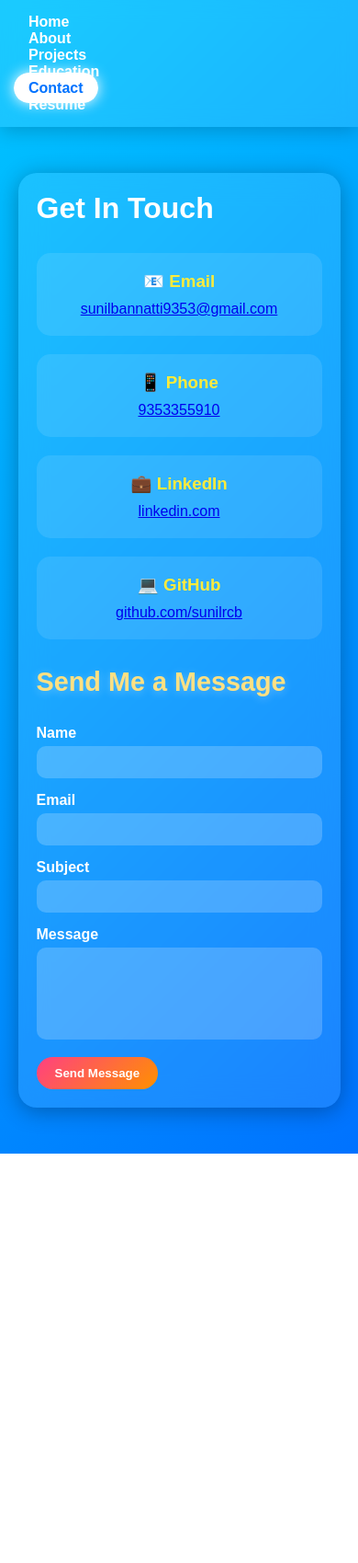
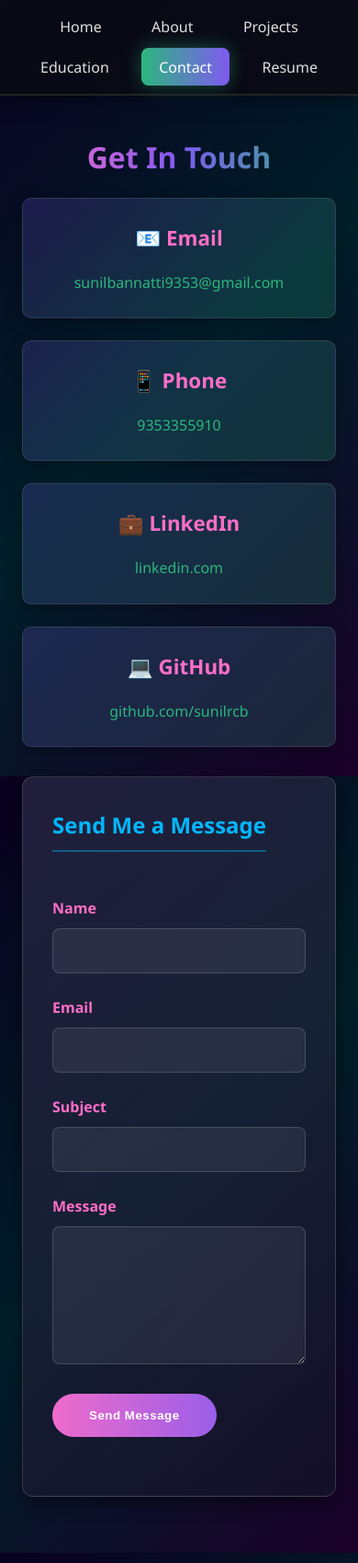
Before and after one commit to sunilrcb/web2025, a plain HTML site: page contact.html in a window 390 px wide. Shown: the whole page at 92% size. Before the commit the page ends 1254 px from the top, so only its background shows below. Drawn offline with Linux system fonts and the light colour scheme.

Commit message:
Update style.css

```diff
--- a/style.css
+++ b/style.css
@@ -1,285 +1,285 @@
-/* ---------- Global Reset ---------- */
+/* Reset & Base */
 * {
   margin: 0;
   padding: 0;
   box-sizing: border-box;
-  font-family: "Poppins", sans-serif;
 }
 
 body {
-  background: linear-gradient(135deg, #00c6ff, #0072ff);
-  color: #fff;
+  font-family: 'Poppins', 'Segoe UI', Tahoma, Geneva, Verdana, sans-serif;
+  background: linear-gradient(135deg, #0a001f, #001f29, #1a0029);
+  color: #f1f3f6;
+  line-height: 1.7;
   min-height: 100vh;
+  background-attachment: fixed;
+  overflow-x: hidden;
 }
 
-/* ---------- Navbar ---------- */
+/* Navigation */
 nav {
-  background: rgba(255, 255, 255, 0.1);
-  backdrop-filter: blur(10px);
-  padding: 15px 0;
-  box-shadow: 0 4px 20px rgba(0, 0, 0, 0.2);
+  background: rgba(10, 10, 20, 0.9);
+  padding: 1rem 0;
   position: sticky;
   top: 0;
-  z-index: 1000;
+  z-index: 999;
+  box-shadow: 0 0 20px rgba(0, 0, 0, 0.6);
+  border-bottom: 2px solid #222;
+  backdrop-filter: blur(8px);
 }
 
 nav ul {
+  list-style: none;
   display: flex;
   justify-content: center;
-  list-style: none;
+  gap: 2rem;
   flex-wrap: wrap;
 }
 
-nav ul li {
-  margin: 0 15px;
-}
-
 nav ul li a {
+  position: relative;
+  color: #e0e0e0;
   text-decoration: none;
-  color: #fff;
-  font-weight: 600;
-  padding: 8px 16px;
-  border-radius: 30px;
+  font-weight: 500;
+  padding: 0.6rem 1.2rem;
+  border-radius: 8px;
   transition: all 0.3s ease;
 }
 
-nav ul li a:hover,
-nav ul li a.active {
-  background: #fff;
-  color: #0072ff;
-  box-shadow: 0 0 15px #fff;
+nav ul li a:hover {
+  color: #fff;
+  background: linear-gradient(90deg, #7f5af0, #2cb67d);
+  box-shadow: 0 0 15px rgba(127, 90, 240, 0.4);
 }
 
-/* ---------- Container ---------- */
-.container {
-  width: 90%;
-  max-width: 1000px;
-  margin: 50px auto;
-  background: rgba(255, 255, 255, 0.1);
-  border-radius: 20px;
-  padding: 40px;
-  backdrop-filter: blur(15px);
-  box-shadow: 0 4px 25px rgba(0, 0, 0, 0.3);
+nav ul li a.active {
+  color: #fff;
+  background: linear-gradient(90deg, #2cb67d, #7f5af0);
+  box-shadow: 0 0 20px rgba(44, 182, 125, 0.4);
 }
 
-/* ---------- Hero Section ---------- */
+/* Container */
+.container {
+  max-width: 1200px;
+  margin: 0 auto;
+  padding: 2.5rem 1.5rem;
+  animation: fadeIn 0.8s ease-in;
+}
+
+@keyframes fadeIn {
+  from { opacity: 0; transform: translateY(20px); }
+  to { opacity: 1; transform: translateY(0); }
+}
+
+/* Typography */
+h1, h2, h3 {
+  text-align: center;
+  font-weight: 600;
+  margin-bottom: 1rem;
+}
+
+h1 {
+  font-size: 2.8rem;
+  background: linear-gradient(90deg, #ff6ec7, #7f5af0, #2cb67d);
+  -webkit-background-clip: text;
+  -webkit-text-fill-color: transparent;
+}
+
+h2 {
+  color: #00b7ff;
+  border-bottom: 2px solid rgba(0, 183, 255, 0.4);
+  display: inline-block;
+  padding-bottom: 0.4rem;
+}
+
+h3 {
+  color: #ff6ec7;
+  font-size: 1.4rem;
+}
+
+/* Hero Section */
 .hero {
   text-align: center;
-  margin-bottom: 40px;
-}
-
-.hero h1 {
-  font-size: 2.5em;
-  color: #fff;
-  text-shadow: 0 3px 10px rgba(0, 0, 0, 0.3);
+  padding: 4rem 2rem;
+  background: linear-gradient(135deg, rgba(127, 90, 240, 0.2), rgba(44, 182, 125, 0.15));
+  border-radius: 20px;
+  border: 1px solid rgba(255, 255, 255, 0.1);
+  box-shadow: 0 8px 30px rgba(0, 0, 0, 0.4);
+  margin-bottom: 3rem;
 }
 
 .hero p {
-  font-size: 1.1em;
-  margin-top: 10px;
-  color: #f0f0f0;
+  font-size: 1.2rem;
+  color: #cfd2ff;
 }
 
-/* ---------- Bio Section ---------- */
-.bio-section {
-  margin-top: 30px;
+/* Card / Section Base */
+.bio-section, .resume-section, .education-section, .project-card {
+  background: linear-gradient(145deg, rgba(50, 50, 80, 0.6), rgba(20, 20, 40, 0.7));
+  padding: 2rem;
+  border-radius: 12px;
+  border: 1px solid rgba(255, 255, 255, 0.15);
+  margin-bottom: 2rem;
+  box-shadow: 0 6px 20px rgba(0, 0, 0, 0.5);
+  transition: transform 0.3s ease, box-shadow 0.3s ease;
 }
 
-.bio-section h2 {
-  color: #ffe082;
-  margin-bottom: 15px;
-  font-size: 1.8em;
-  text-shadow: 0 2px 10px rgba(255, 255, 255, 0.3);
+.bio-section:hover,
+.project-card:hover {
+  transform: translateY(-5px);
+  box-shadow: 0 10px 30px rgba(127, 90, 240, 0.4);
 }
 
-.bio-section p {
-  line-height: 1.6;
-  color: #f0f0f0;
-}
-
-/* ---------- Skills ---------- */
+/* Skills */
 .skills {
   display: flex;
   flex-wrap: wrap;
-  gap: 10px;
-  margin-top: 20px;
+  gap: 0.8rem;
+  justify-content: center;
 }
 
 .skill-tag {
-  background: linear-gradient(135deg, #ff4081, #ff9100);
+  background: linear-gradient(135deg, #7f5af0, #00b7ff);
   color: #fff;
-  padding: 8px 15px;
-  border-radius: 30px;
-  font-size: 0.9em;
+  padding: 0.5rem 1rem;
+  border-radius: 25px;
+  border: none;
+  font-size: 0.9rem;
+  box-shadow: 0 0 10px rgba(0, 183, 255, 0.3);
   transition: transform 0.3s ease;
 }
 
 .skill-tag:hover {
   transform: scale(1.1);
+  box-shadow: 0 0 15px rgba(127, 90, 240, 0.5);
 }
 
-/* ---------- Project Section ---------- */
+/* Projects */
 .project-grid {
   display: grid;
-  grid-template-columns: repeat(auto-fit, minmax(250px, 1fr));
-  gap: 25px;
-  margin-top: 30px;
-}
-
-.project-card {
-  background: rgba(255, 255, 255, 0.15);
-  border-radius: 20px;
-  padding: 20px;
-  transition: all 0.3s ease;
-  cursor: pointer;
-  box-shadow: 0 4px 15px rgba(0, 0, 0, 0.2);
-}
-
-.project-card:hover {
-  background: rgba(255, 255, 255, 0.25);
-  transform: translateY(-5px);
+  grid-template-columns: repeat(auto-fit, minmax(300px, 1fr));
+  gap: 2rem;
+  margin-top: 2rem;
 }
 
 .project-card h3 {
-  color: #ffeb3b;
-  margin-bottom: 10px;
+  color: #00b7ff;
 }
 
-.project-card p {
-  color: #e0e0e0;
+.project-tech {
+  display: flex;
+  flex-wrap: wrap;
+  gap: 0.5rem;
 }
 
 .tech-tag {
-  display: inline-block;
-  background: #4caf50;
+  background: linear-gradient(90deg, #ff6ec7, #7f5af0);
   color: #fff;
-  padding: 5px 12px;
-  border-radius: 15px;
-  margin: 5px 5px 0 0;
-  font-size: 0.8em;
+  padding: 0.3rem 0.8rem;
+  border-radius: 12px;
+  font-size: 0.85rem;
 }
 
-/* ---------- Timeline / Education ---------- */
-.timeline {
-  margin-top: 30px;
-  position: relative;
-  border-left: 3px solid #fff;
-  padding-left: 20px;
-}
-
-.timeline-item {
-  margin-bottom: 25px;
-}
-
-.timeline-date {
-  color: #ffcc80;
-  font-weight: bold;
-}
-
-.timeline-content h3 {
-  color: #ffeb3b;
-  margin: 8px 0;
-}
-
-/* ---------- Contact ---------- */
+/* Contact Section */
 .contact-info {
   display: grid;
-  grid-template-columns: repeat(auto-fit, minmax(220px, 1fr));
-  gap: 20px;
-  margin-top: 30px;
+  grid-template-columns: repeat(auto-fit, minmax(250px, 1fr));
+  gap: 1.5rem;
+  margin-bottom: 2rem;
 }
 
 .contact-item {
-  background: rgba(255, 255, 255, 0.1);
-  padding: 20px;
-  border-radius: 15px;
+  background: linear-gradient(135deg, rgba(127, 90, 240, 0.2), rgba(44, 182, 125, 0.2));
+  padding: 1.5rem;
+  border-radius: 10px;
+  border: 1px solid rgba(255, 255, 255, 0.1);
   text-align: center;
-  transition: transform 0.3s ease;
+  box-shadow: 0 6px 18px rgba(0, 0, 0, 0.3);
+  transition: transform 0.3s ease, box-shadow 0.3s ease;
 }
 
 .contact-item:hover {
-  transform: scale(1.05);
+  transform: translateY(-4px);
+  box-shadow: 0 8px 25px rgba(127, 90, 240, 0.4);
 }
 
-.contact-item h3 {
-  color: #ffeb3b;
-  margin-bottom: 10px;
+.contact-item a {
+  color: #2cb67d;
+  text-decoration: none;
+  font-weight: 500;
 }
 
-/* ---------- Form ---------- */
-form {
-  margin-top: 30px;
+.contact-item a:hover {
+  text-decoration: underline;
+}
+
+/* Contact Form */
+.contact-form {
+  max-width: 600px;
+  margin: 2rem auto;
 }
 
 .form-group {
-  margin-bottom: 15px;
+  margin-bottom: 1.5rem;
 }
 
 label {
   display: block;
-  margin-bottom: 5px;
-  color: #fff;
+  margin-bottom: 0.5rem;
+  color: #ff6ec7;
   font-weight: 600;
 }
 
-input,
-textarea {
+input, textarea {
   width: 100%;
-  padding: 10px;
-  border: none;
-  border-radius: 10px;
+  padding: 0.9rem;
+  background: rgba(255, 255, 255, 0.07);
+  border: 1px solid rgba(255, 255, 255, 0.15);
+  border-radius: 8px;
+  color: #f1f3f6;
+  font-size: 1rem;
+  transition: 0.3s ease;
+}
+
+input:focus, textarea:focus {
+  border-color: #7f5af0;
+  box-shadow: 0 0 15px rgba(127, 90, 240, 0.4);
   outline: none;
-  background: rgba(255, 255, 255, 0.2);
-  color: #fff;
 }
 
 textarea {
-  height: 100px;
-  resize: none;
+  min-height: 150px;
+  resize: vertical;
 }
 
 .btn {
-  background: linear-gradient(135deg, #ff4081, #ff9100);
+  display: inline-block;
+  background: linear-gradient(90deg, #ff6ec7, #7f5af0, #2cb67d);
+  background-size: 300% 100%;
+  color: #fff;
+  padding: 1rem 2.5rem;
   border: none;
-  color: #fff;
-  padding: 10px 20px;
-  border-radius: 25px;
+  border-radius: 30px;
+  font-weight: bold;
+  letter-spacing: 0.5px;
   cursor: pointer;
-  transition: all 0.3s ease;
-  font-weight: bold;
+  transition: all 0.4s ease;
+  animation: gradientShift 6s infinite linear;
+}
+
+@keyframes gradientShift {
+  0% { background-position: 0% 50%; }
+  50% { background-position: 100% 50%; }
+  100% { background-position: 0% 50%; }
 }
 
 .btn:hover {
-  transform: scale(1.05);
-  box-shadow: 0 0 10px #ff9100;
+  transform: translateY(-3px);
+  box-shadow: 0 8px 20px rgba(127, 90, 240, 0.5);
 }
 
-/* ---------- Footer ---------- */
-footer {
-  text-align: center;
-  padding: 20px;
-  background: rgba(255, 255, 255, 0.1);
-  border-top: 1px solid rgba(255, 255, 255, 0.3);
-  margin-top: 40px;
-  font-size: 0.9em;
+/* Responsive */
+@media (max-width: 768px) {
+  h1 { font-size: 2rem; }
+  nav ul { gap: 1rem; }
+  nav ul li a { font-size: 1rem; }
 }
-
-footer a {
-  color: #ffeb3b;
-  text-decoration: none;
-}
-
-/* ---------- Responsive ---------- */
-@media (max-width: 600px) {
-  .hero h1 {
-    font-size: 2em;
-  }
-
-  nav ul {
-    flex-direction: column;
-  }
-
-  .container {
-    padding: 20px;
-  }
-}
```
